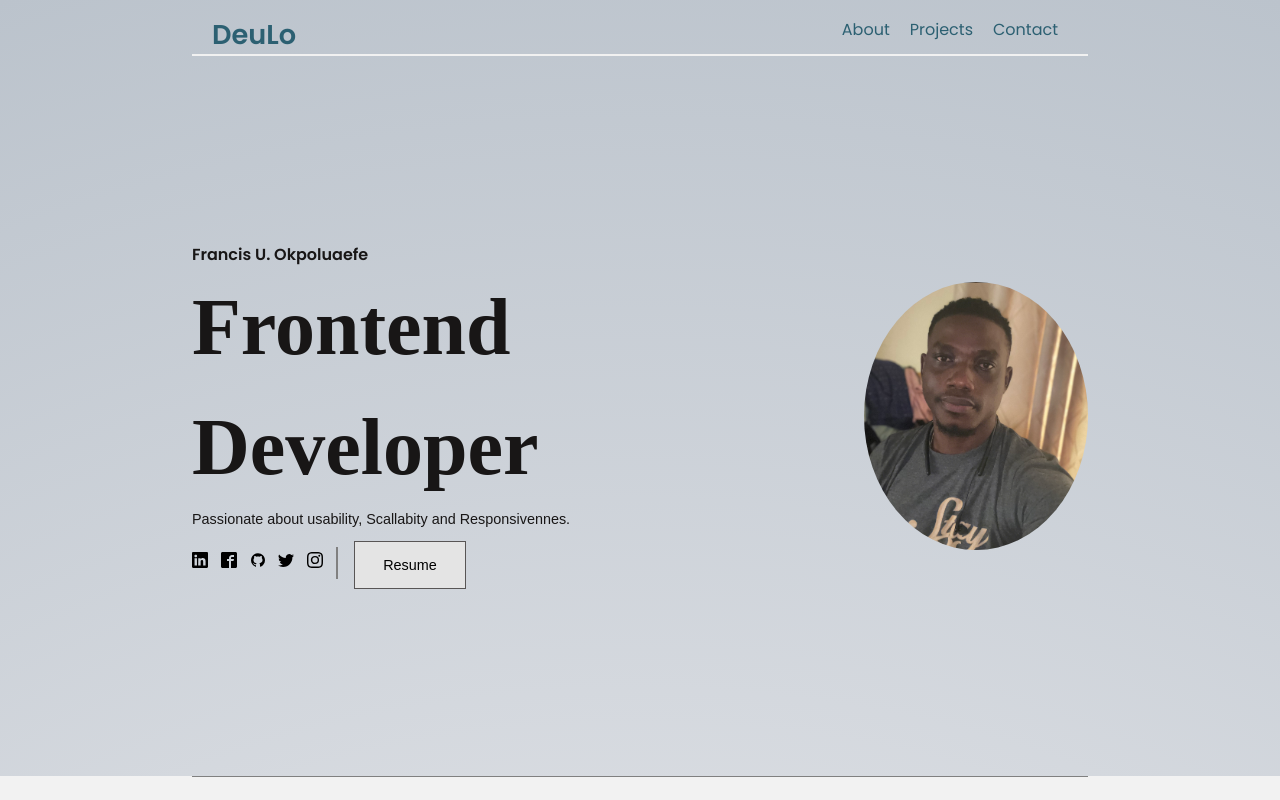
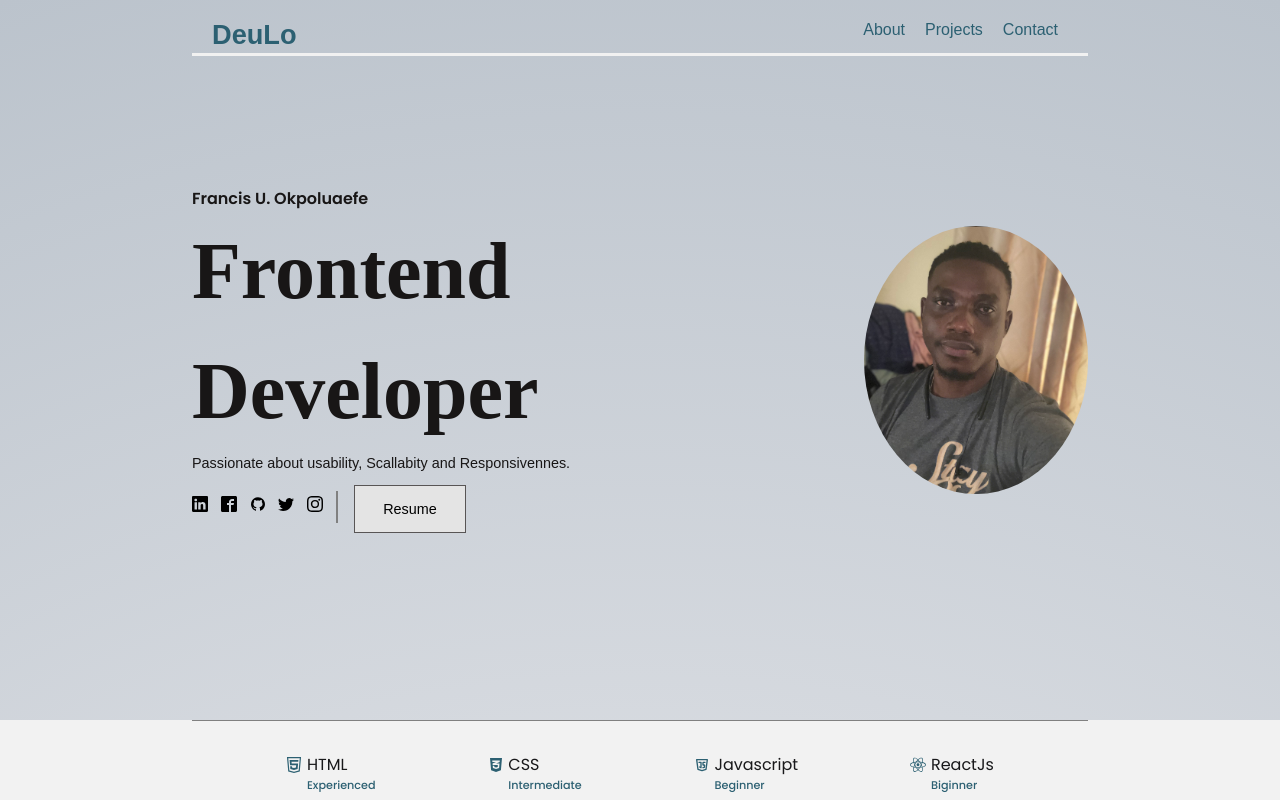
Before and after one commit to Engrfran6/DeuLo, a React (Create React App) app: page / in a window 1280 px wide. Shown: the top 800 px of the page. Built offline with nearby package versions, Linux system fonts and the light colour scheme.

Commit message:
gradient bg

```diff
--- a/src/components/navbar/Navbar.jsx
+++ b/src/components/navbar/Navbar.jsx
@@ -4,12 +4,16 @@ import Hamburger from "./Hamburger";
 
 const Nav = styled.nav`
   height: 3.5rem;
-  border-bottom: 2px solid #f1f1f1;
+  border-bottom: 3px solid #f1f1f1;
   padding: 0 20px;
   display: flex;
   justify-content: space-between;
   color: rgb(44, 96, 114);
-  fontfamily: "Alegreya Sans", sans-serif;
+  font-family: "Alegreya Sans", sans-serif;
+  position: fixed;
+  top: 0;
+  left: 0;
+  right: 0;
 
   .logo {
     padding: 15px 0;
```
